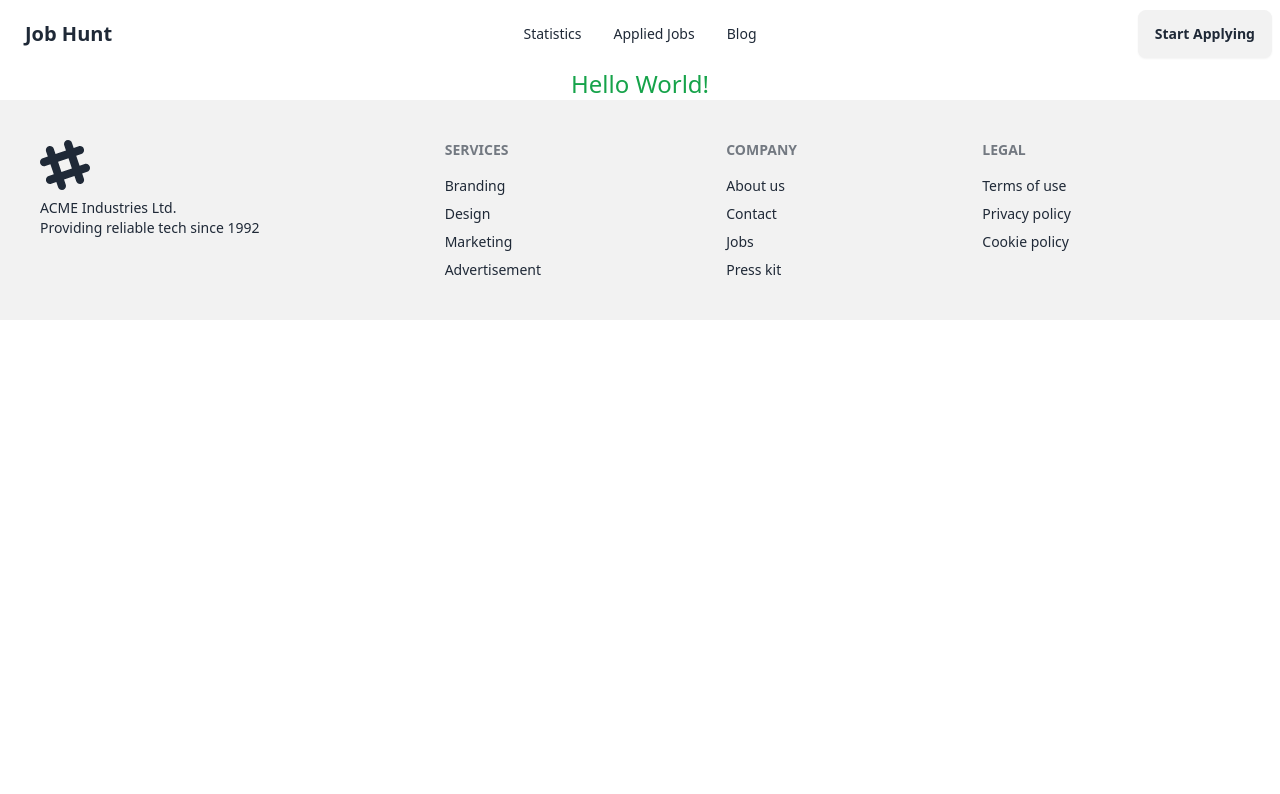
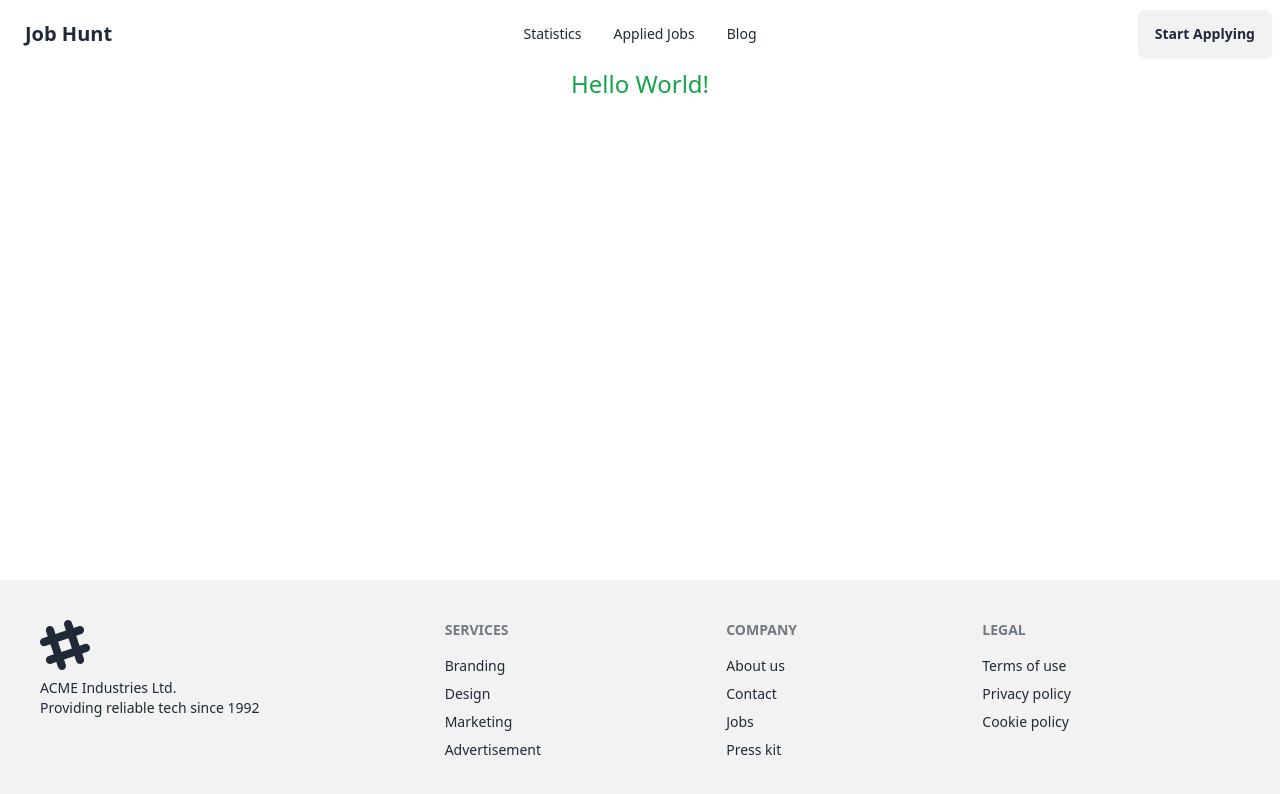
Before and after one commit to Sohelrana2815/job-portal, a React (Vite) app: page / in a window 1280 px wide. Shown: the top 794 px of the page. Built offline with nearby package versions, Linux system fonts and the light colour scheme.

Commit message:
navbar added

```diff
--- a/src/Layout/MainLayout.jsx
+++ b/src/Layout/MainLayout.jsx
@@ -5,9 +5,11 @@
 const MainLayout = () => {
   return (
     <>
-      <div>
+      <div className="flex flex-col min-h-screen">
         <Navbar />
-        <Outlet />
+        <div className="flex-grow">
+          <Outlet />
+        </div>
         <Footer />
       </div>
     </>
```
